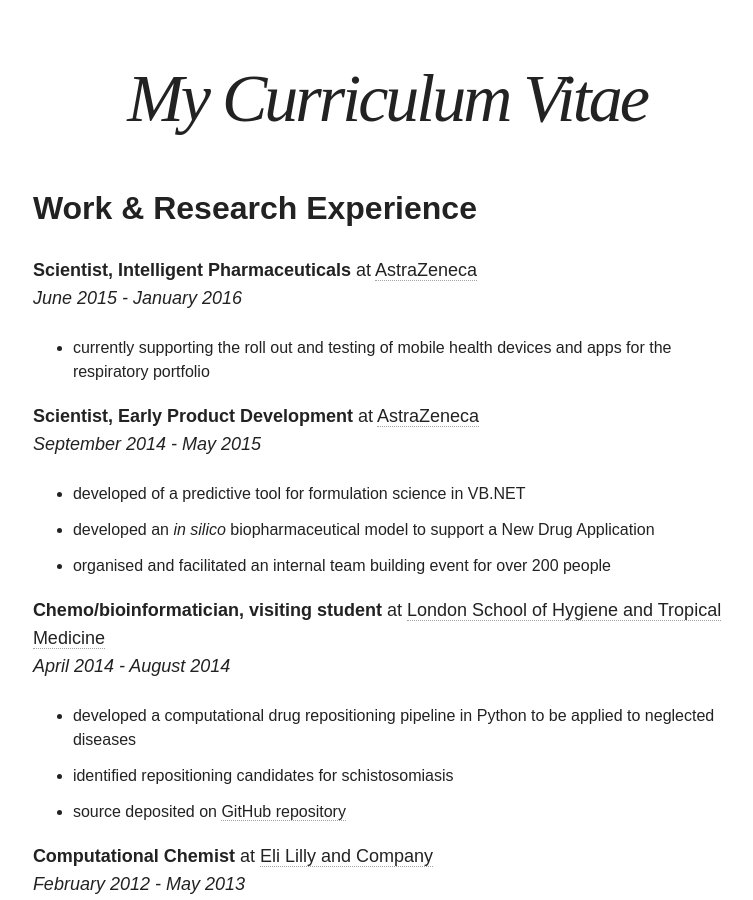
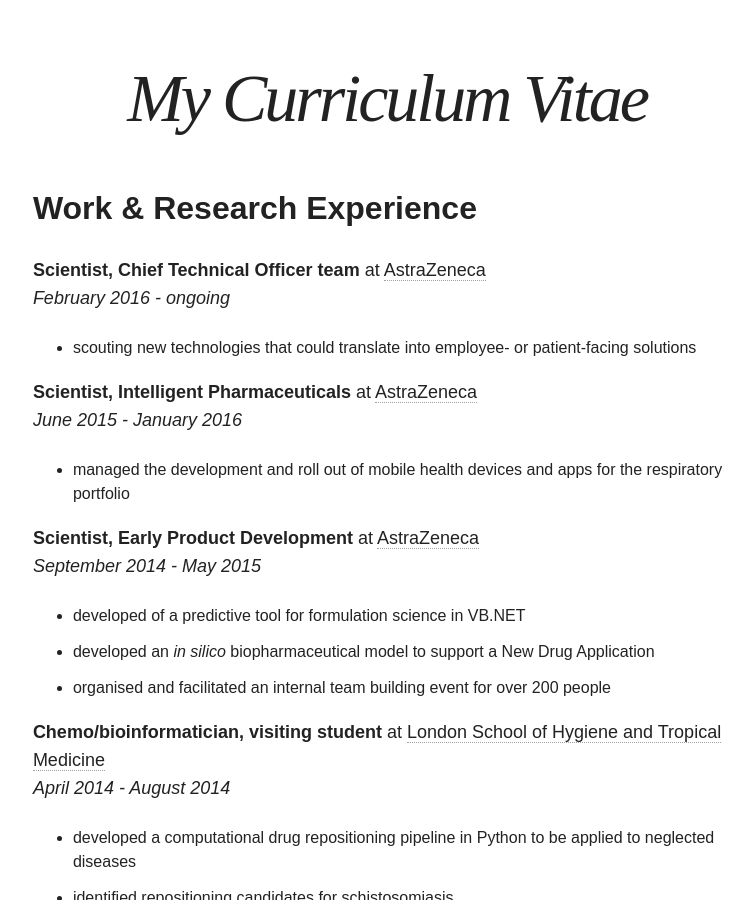
Before and after one commit to sandygiuliani/sandygiuliani.github.io, a Jekyll site: the page built from cv/index.md, in a window 1280 px wide and 900 px high, scrolled down 414 px. Shown: the whole window, without its empty margins (253-1006 px from the left). Built offline with Jekyll 4.4.1, drawn with Linux system fonts in a browser that asks for light colours; nearby versions of some CDN libraries.

Commit message:
update cv

```diff
--- a/cv/index.md
+++ b/cv/index.md
@@ -12,10 +12,15 @@
 
 ## Work & Research Experience
 
+**Scientist, Chief Technical Officer team** at [AstraZeneca](www.astrazeneca.co.uk)
+*February 2016 - ongoing*
+
+* scouting new technologies that could translate into employee- or patient-facing solutions
+
 **Scientist, Intelligent Pharmaceuticals** at [AstraZeneca](www.astrazeneca.co.uk)
 *June 2015 - January 2016*
 
-* currently supporting the roll out and testing of mobile health devices and apps for the respiratory portfolio
+* managed the development and roll out of mobile health devices and apps for the respiratory portfolio
 
 
 **Scientist, Early Product Development** at [AstraZeneca](www.astrazeneca.co.uk)
```
